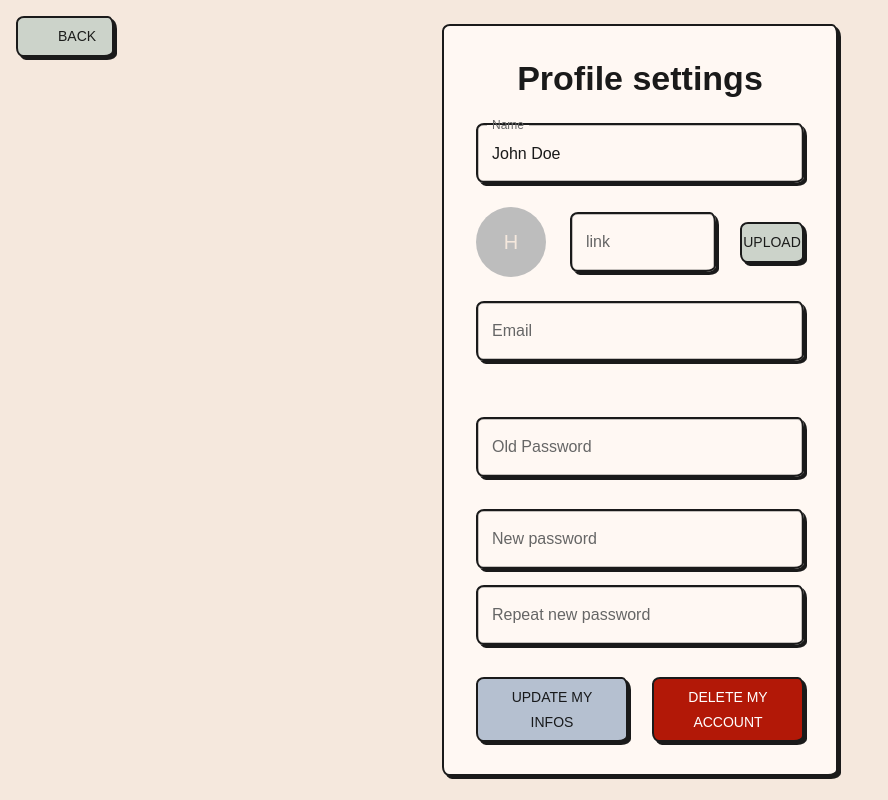
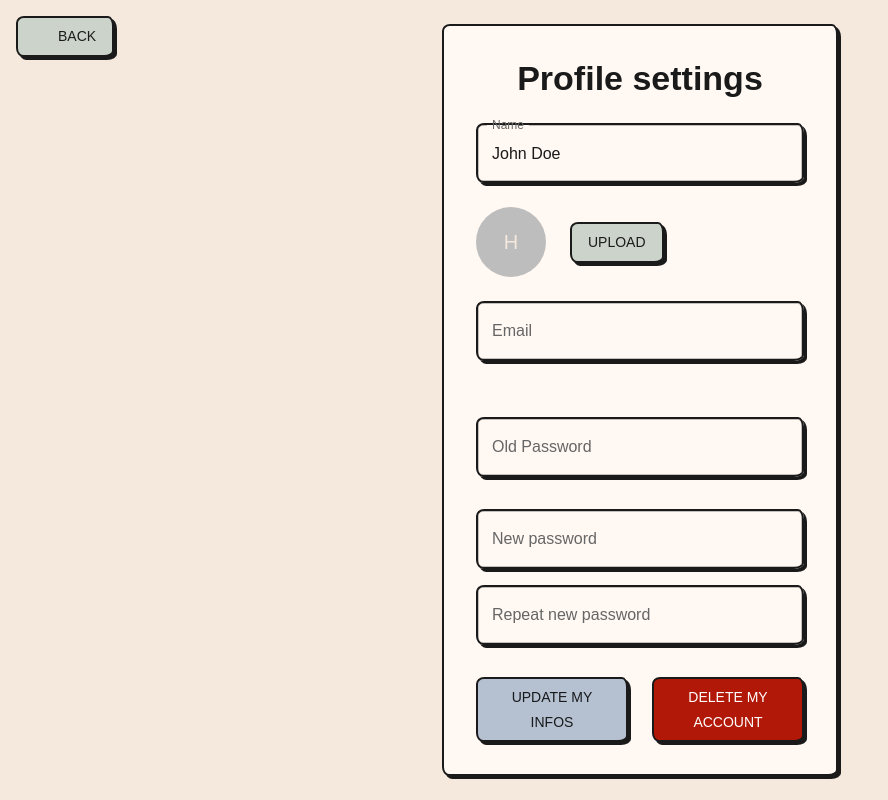
Before and after one commit to Dav0105/PictwoChat_Frontend, a React (Vite) app: page /profile in a window 1280 px wide. Shown: the whole page, without its empty margins (0-888 px from the left). Built offline with nearby package versions, Linux system fonts and the light colour scheme; some icons are missing; a web font is replaced by a local one.

Commit message:
code: file upload wirking

```diff
--- a/src/pages/Profile.tsx
+++ b/src/pages/Profile.tsx
@@ -2,10 +2,18 @@ import { Box, Typography, Button, Container, TextField, Avatar } from '@mui/mate
 import { Link } from 'react-router-dom'
 import ArrowBackIcon from '@mui/icons-material/ArrowBack'
 import { sketchStyle } from '../theme'
-import { useRef } from 'react'
+import { useState, useRef } from 'react'
 
 function Profile() {
+
+    const [avatar, setAvatar] = useState(null)
     const inputRef = useRef(null)
+
+    function handleChange(e) {
+        const file = e.target.files[0]
+        if (!file) return
+        setAvatar(URL.createObjectURL(file))
+    }
     return (
         <Box sx={{
             display: 'flex',
@@ -42,24 +50,16 @@ function Profile() {
         fullWidth
         />
 
-        <Box sx={{
-            display: 'flex',
-            flexDirection: 'row',
-            gap: 3,
-            minWidth: '100%',
-            alignItems: 'center',
-        }}>
+        <Box sx={{ display: 'flex', flexDirection: 'row', gap: 3, alignItems: 'center' }}>
+        <Avatar src={avatar} sx={{ width: 70, height: 70 }}>H</Avatar>
 
-
-
-        <Avatar sx={{ width: 70, height: 70 }}>H</Avatar>
-
-
-        <TextField
-        label="link"
-        fullWidth
+        <input
+        type="file"
+        ref={inputRef}
+        onChange={handleChange}
+        style={{ display: 'none' }}
+        accept="image/*"
         />
-
 
         <Button
         variant="contained"
@@ -68,14 +68,6 @@ function Profile() {
         >
         Upload
         </Button>
-    <input
-      type="file"
-      ref={inputRef}
-      onChange={(e) => console.log(e.target.files)}
-      style={{ display: 'none' }}
-      accept="image/*"
-    />
-
         </Box>
 
 
```
Lines whose indentation alone changed are shown as unchanged.
